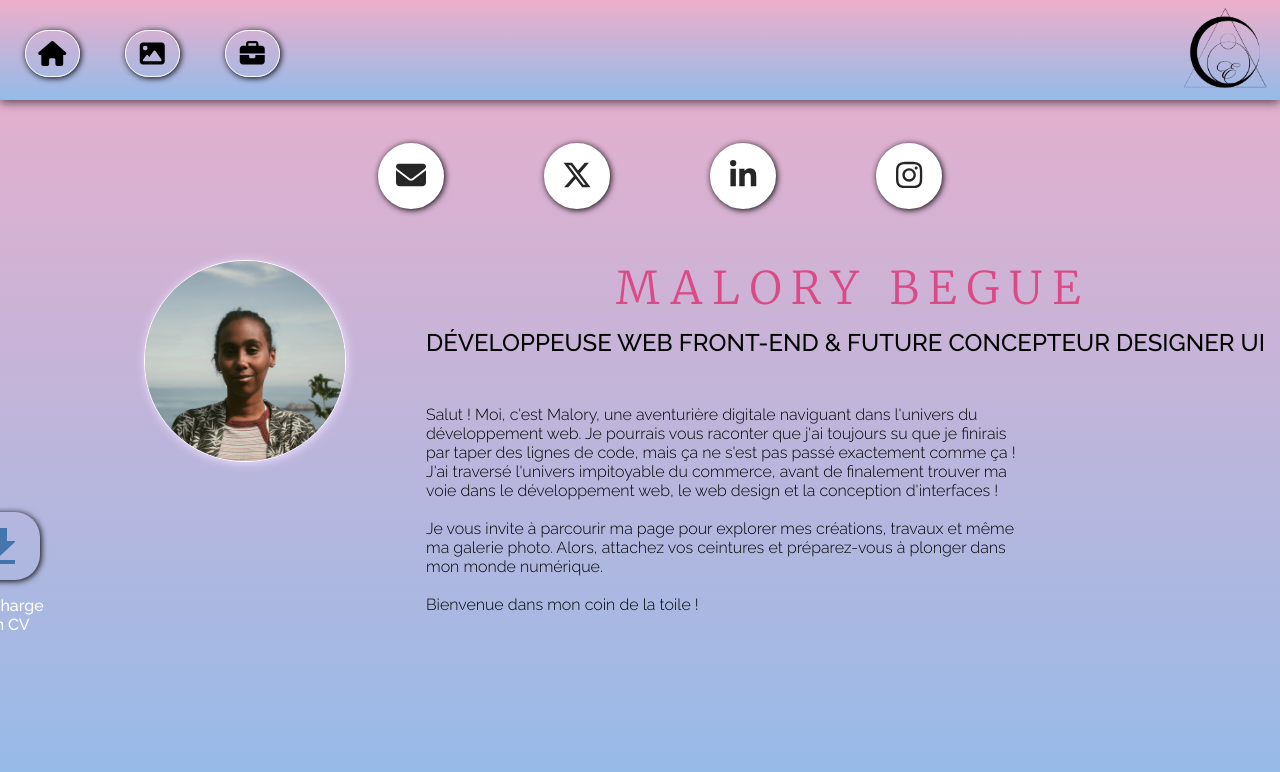
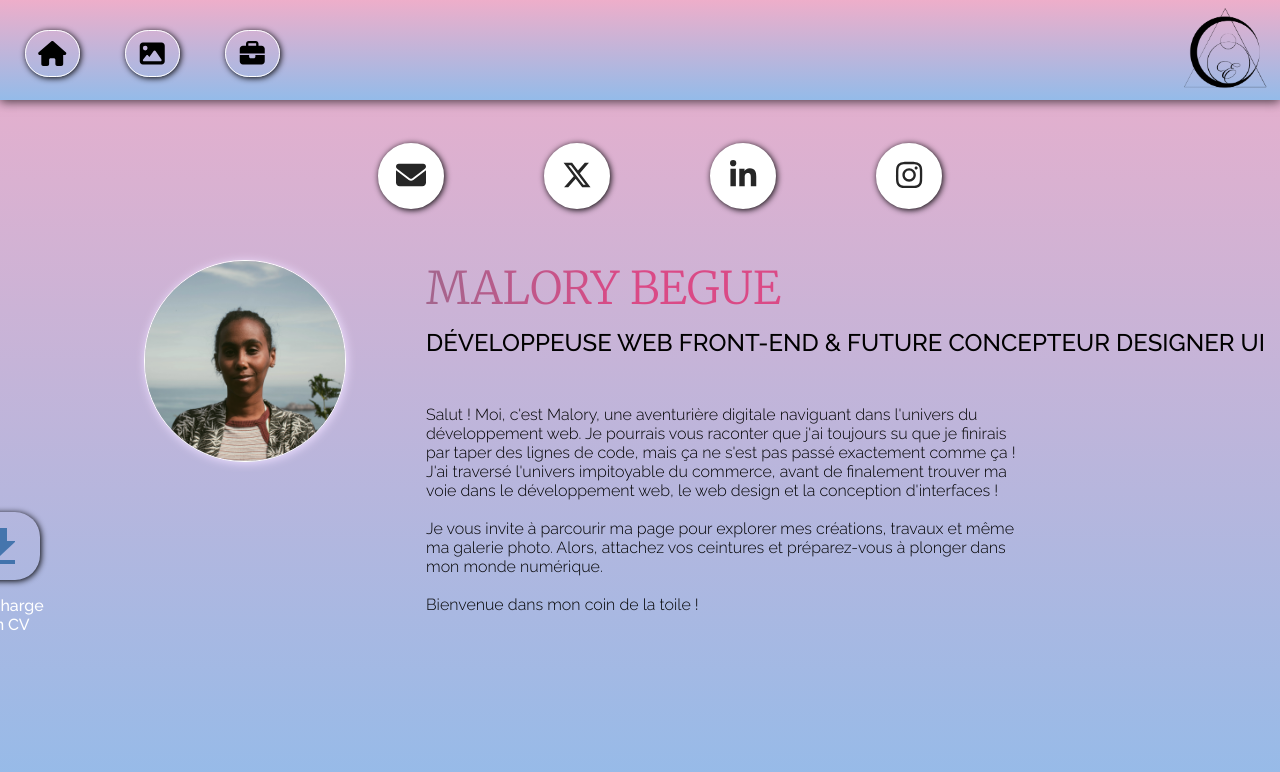
Before and after one commit to euphoriiah-dev/Euphoriiah, a React (Create React App) app: page / in a window 1280 px wide. Shown: the top 772 px of the page. Built offline with nearby package versions, Linux system fonts and the light colour scheme.

Commit message:
correctif

```diff
--- a/src/Pages/style/portfolio.css
+++ b/src/Pages/style/portfolio.css
@@ -7,7 +7,7 @@
     --alternative-text-color: #000;
     --neutral-background-color: #fff;
   }
-h1{
+.portfolio-container h1{
   display: flex;
   font-family: 'Merriweather';
   text-transform: uppercase;
```
